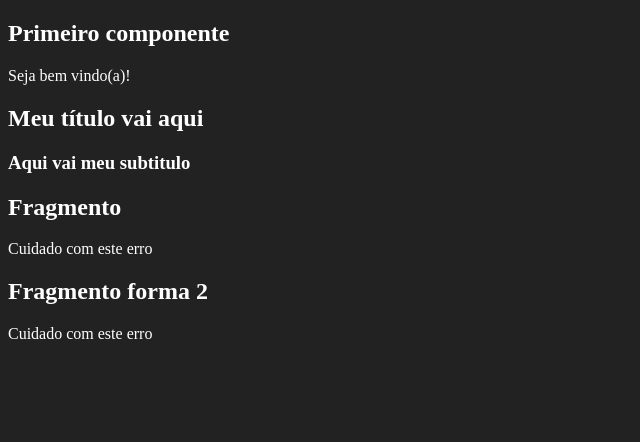
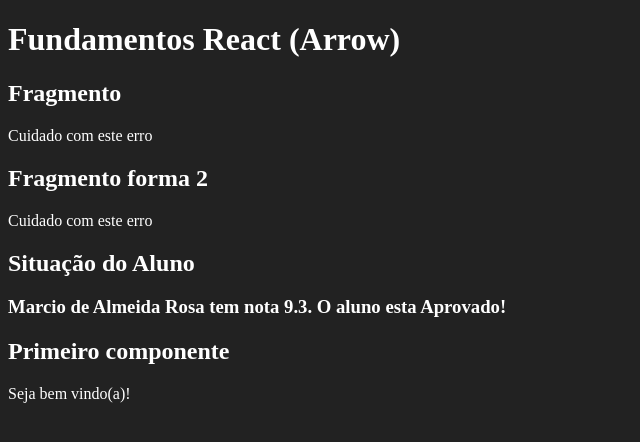
Before and after one commit to MarcioDeAlmeidaRosa/curso-react-redux, a React (Create React App) app in the folder fundamentos-react/: page / in a window 1280 px wide. Shown: the top 442 px of the page, without its empty margins (0-640 px from the left). Built offline with nearby package versions, Linux system fonts and the light colour scheme.

Commit message:
21. Componente App

```diff
--- /dev/null
+++ b/fundamentos-react/src/App.jsx
@@ -0,0 +1,20 @@
+import React from "react";
+
+import Primeiro from "./components/basics/Primeiro";
+import ComParametro from "./components/basics/ComParametro";
+import Fragment from "./components/basics/Fragment";
+import Fragment1 from "./components/basics/Fragment1";
+
+export default () => (
+  <div id="app">
+    <h1>Fundamentos React (Arrow)</h1>
+    <Fragment />
+    <Fragment1 />
+    <ComParametro
+      titulo="Situação do Aluno"
+      aluno="Marcio de Almeida Rosa"
+      nota={9.3}
+    />
+    <Primeiro />
+  </div>
+);
--- a/fundamentos-react/src/components/basics/ComParametro.jsx
+++ b/fundamentos-react/src/components/basics/ComParametro.jsx
@@ -2,11 +2,15 @@
 
 export default function ComParametro(props) {
   console.log(props);
-  const { titulo, subtitulo } = props;
+  const { titulo, aluno, nota } = props;
+  const situacao = nota >= 9 ? "Aprovado" : "de Recuperação";
   return (
     <div>
       <h2>{titulo}</h2>
-      <h3>{subtitulo}</h3>
+      <h3>
+        <strong>{aluno}</strong> tem nota <strong>{nota}</strong>. O aluno esta{" "}
+        {situacao}!
+      </h3>
     </div>
   );
 }
--- a/fundamentos-react/src/index.js
+++ b/fundamentos-react/src/index.js
@@ -2,21 +2,6 @@
 import React from "react";
 import { render } from "react-dom";
 
-import Primeiro from "./components/basics/Primeiro";
-import ComParametro from "./components/basics/ComParametro";
-import Fragment from "./components/basics/Fragment";
-import Fragment1 from "./components/basics/Fragment1";
+import App from "./App";
 
-const tag = <strong>Olá React!!!</strong>;
-render(
-  <div>
-    <Primeiro />
-    <ComParametro
-      titulo="Meu título vai aqui"
-      subtitulo="Aqui vai meu subtitulo"
-    />
-    <Fragment />
-    <Fragment1 />
-  </div>,
-  document.getElementById("root")
-);
+render(<App />, document.getElementById("root"));
```
